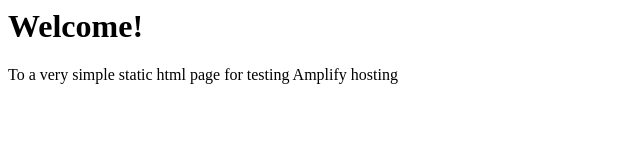
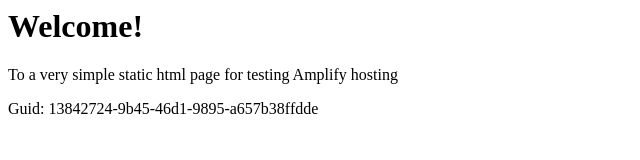
Before and after one commit to aws-aemilia-gru/Github-PR-Commit-Integration-Test-DoNotTouch-Gith-P5X5MO5I-v1-prod-sa-east-1, a website: page src/index.html in a window 1280 px wide. Shown: the whole page, without its empty margins (0-640 px from the left). Drawn offline with Linux system fonts and the light colour scheme.

Commit message:
commit from integ tests

```diff
--- a/src/index.html
+++ b/src/index.html
@@ -1,3 +1,5 @@
+
+
 <html lang="en">
 
 <head>
@@ -10,6 +12,6 @@
 <body>
     <h1>Welcome!</h1>
     <p>To a very simple static html page for testing Amplify hosting</p>
-</body>
+    <p>Guid: 13842724-9b45-46d1-9895-a657b38ffdde</p></body>
 
 </html>
```
